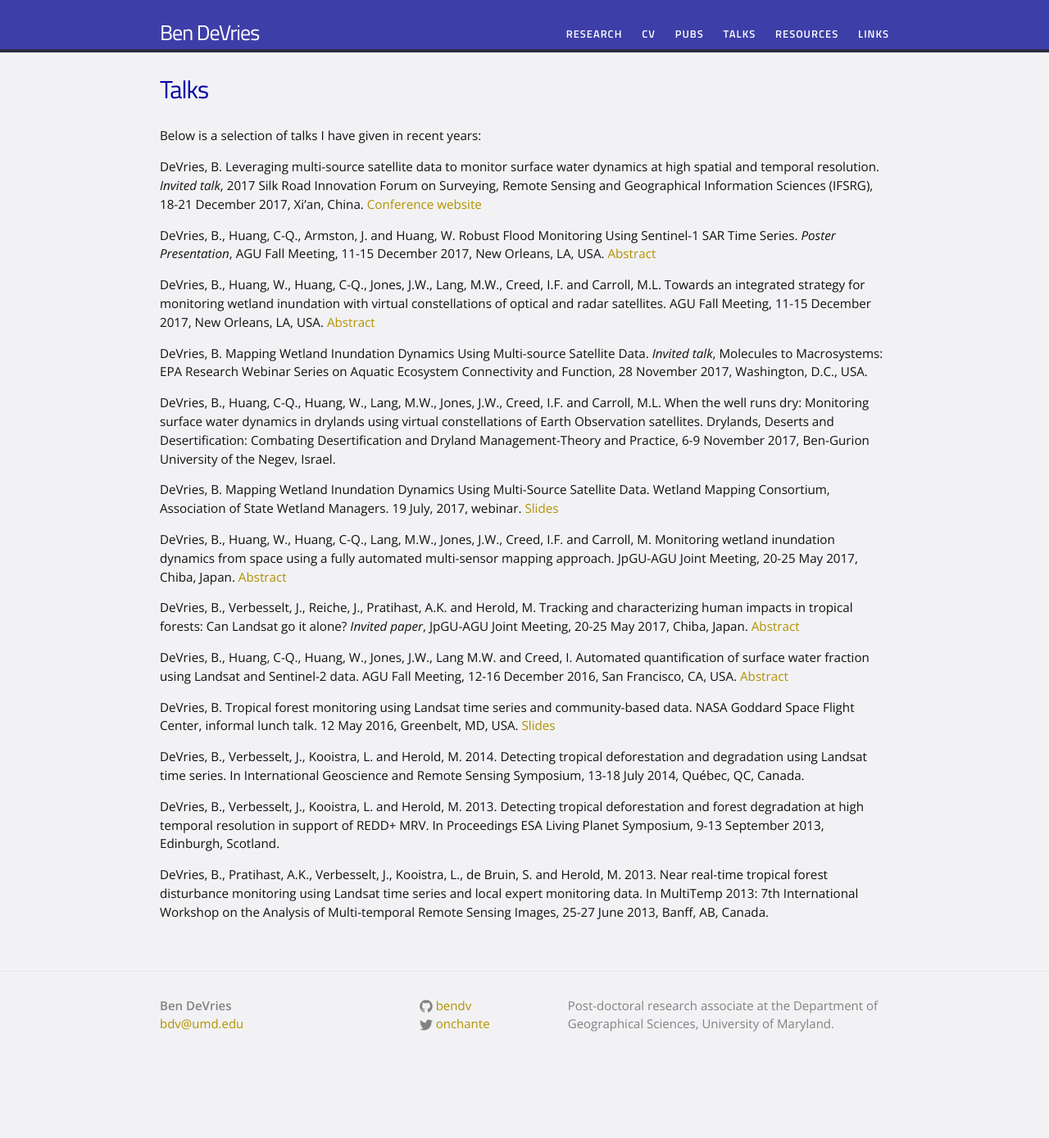
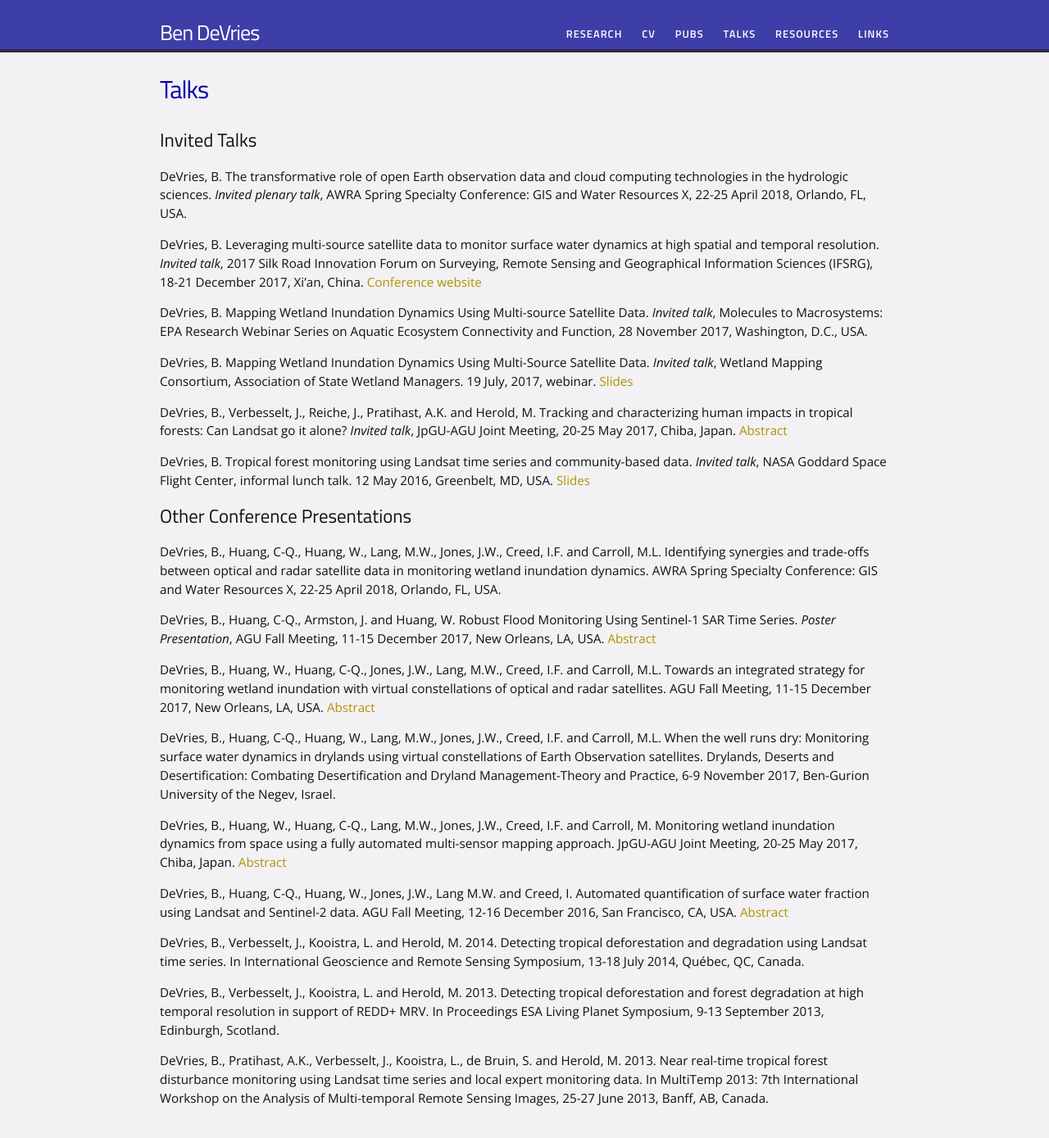
Before and after one commit to bendv/bendv.github.io, a Jekyll site: the page built from talks.md, in a window 1280 px wide and 1400 px high. Shown: the top 1389 px of the window at 82% size. Built offline with Jekyll 4.4.1, drawn with Linux system fonts in a browser that asks for light colours.

Commit message:
updated talks

```diff
--- a/talks.md
+++ b/talks.md
@@ -4,27 +4,33 @@ title: Talks
 permalink: /talks/
 ---
 
-Below is a selection of talks I have given in recent years:
+## Invited Talks
+
+DeVries, B. The transformative role of open Earth observation data and cloud computing technologies in the hydrologic sciences. *Invited plenary talk*, AWRA Spring Specialty Conference: GIS and Water Resources X, 22-25 April 2018, Orlando, FL, USA.
 
 DeVries, B. Leveraging multi-source satellite data to monitor surface water dynamics at high spatial and temporal resolution. *Invited talk*, 2017 Silk Road Innovation Forum on Surveying, Remote Sensing and Geographical Information Sciences (IFSRG), 18-21 December 2017, Xi'an, China. [Conference website](http://www.ifsrg.com.cn/)
+
+DeVries, B. Mapping Wetland Inundation Dynamics Using Multi-source Satellite Data. *Invited talk*, Molecules to Macrosystems: EPA Research Webinar Series on Aquatic Ecosystem Connectivity and Function, 28 November 2017, Washington, D.C., USA.
+
+DeVries, B. Mapping Wetland Inundation Dynamics Using Multi-Source Satellite Data. *Invited talk*, Wetland Mapping Consortium, Association of State Wetland Managers. 19 July, 2017, webinar. [Slides](https://www.aswm.org/pdf_lib/mapping_webinar/mapping_wetland_inundation_dynamics_using_multi_source_satellite_data_devries_071917.pdf)
+
+DeVries, B., Verbesselt, J., Reiche, J., Pratihast, A.K. and Herold, M. Tracking and characterizing human impacts in tropical forests: Can Landsat go it alone? *Invited talk*, JpGU-AGU Joint Meeting, 20-25 May 2017, Chiba, Japan. [Abstract](https://confit.atlas.jp/guide/event/jpguagu2017/subject/HGG01-04/tables?cryptoId=)
+
+DeVries, B. Tropical forest monitoring using Landsat time series and community-based data. *Invited talk*, NASA Goddard Space Flight Center, informal lunch talk. 12 May 2016, Greenbelt, MD, USA. [Slides](http://bendevries.ca/nasa_goddard_sfc_talk/)
+
+## Other Conference Presentations
+
+DeVries, B., Huang, C-Q., Huang, W., Lang, M.W., Jones, J.W., Creed, I.F. and Carroll, M.L. Identifying synergies and trade-offs between optical and radar satellite data in monitoring wetland inundation dynamics. AWRA Spring Specialty Conference: GIS and Water Resources X, 22-25 April 2018, Orlando, FL, USA.
 
 DeVries, B., Huang, C-Q., Armston, J. and Huang, W. Robust Flood Monitoring Using Sentinel-1 SAR Time Series. *Poster Presentation*, AGU Fall Meeting, 11-15 December 2017, New Orleans, LA, USA. [Abstract](https://agu.confex.com/agu/fm17/meetingapp.cgi/Paper/331365)
 
 DeVries, B., Huang, W., Huang, C-Q., Jones, J.W., Lang, M.W., Creed, I.F. and Carroll, M.L. Towards an integrated strategy for monitoring wetland inundation with virtual constellations of optical and radar satellites. AGU Fall Meeting, 11-15 December 2017, New Orleans, LA, USA. [Abstract](https://agu.confex.com/agu/fm17/meetingapp.cgi/Paper/273070)
 
-DeVries, B. Mapping Wetland Inundation Dynamics Using Multi-source Satellite Data. *Invited talk*, Molecules to Macrosystems: EPA Research Webinar Series on Aquatic Ecosystem Connectivity and Function, 28 November 2017, Washington, D.C., USA.
-
 DeVries, B., Huang, C-Q., Huang, W., Lang, M.W., Jones, J.W., Creed, I.F. and Carroll, M.L. When the well runs dry: Monitoring surface water dynamics in drylands using virtual constellations of Earth Observation satellites. Drylands, Deserts and Desertification: Combating Desertification and Dryland Management-Theory and Practice, 6-9 November 2017, Ben-Gurion University of the Negev, Israel.
-
-DeVries, B. Mapping Wetland Inundation Dynamics Using Multi-Source Satellite Data. Wetland Mapping Consortium, Association of State Wetland Managers. 19 July, 2017, webinar. [Slides](https://www.aswm.org/pdf_lib/mapping_webinar/mapping_wetland_inundation_dynamics_using_multi_source_satellite_data_devries_071917.pdf)
 
 DeVries, B., Huang, W., Huang, C-Q., Lang, M.W., Jones, J.W., Creed, I.F. and Carroll, M. Monitoring wetland inundation dynamics from space using a fully automated multi-sensor mapping approach. JpGU-AGU Joint Meeting, 20-25 May 2017, Chiba, Japan. [Abstract](https://confit.atlas.jp/guide/event/jpguagu2017/subject/AHW34-14/tables?cryptoId=)
 
-DeVries, B., Verbesselt, J., Reiche, J., Pratihast, A.K. and Herold, M. Tracking and characterizing human impacts in tropical forests: Can Landsat go it alone? *Invited paper*, JpGU-AGU Joint Meeting, 20-25 May 2017, Chiba, Japan. [Abstract](https://confit.atlas.jp/guide/event/jpguagu2017/subject/HGG01-04/tables?cryptoId=)
-
 DeVries, B., Huang, C-Q., Huang, W., Jones, J.W., Lang M.W. and Creed, I. Automated quantification of surface water fraction using Landsat and Sentinel-2 data. AGU Fall Meeting, 12-16 December 2016, San Francisco, CA, USA. [Abstract](https://agu.confex.com/agu/fm16/meetingapp.cgi/Paper/136116)
-
-DeVries, B. Tropical forest monitoring using Landsat time series and community-based data. NASA Goddard Space Flight Center, informal lunch talk. 12 May 2016, Greenbelt, MD, USA. [Slides](http://bendevries.ca/nasa_goddard_sfc_talk/)
 
 DeVries, B., Verbesselt, J., Kooistra, L. and Herold, M. 2014. Detecting tropical deforestation and degradation using Landsat time series. In International Geoscience and Remote Sensing Symposium, 13-18 July 2014, Qu&eacute;bec, QC, Canada.
 
```
